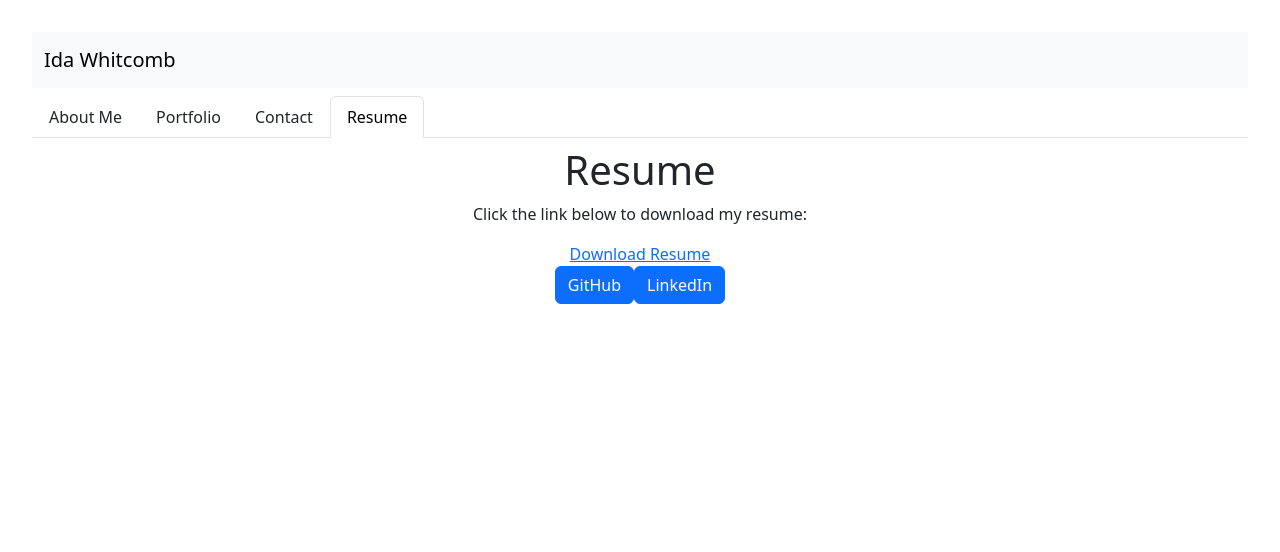
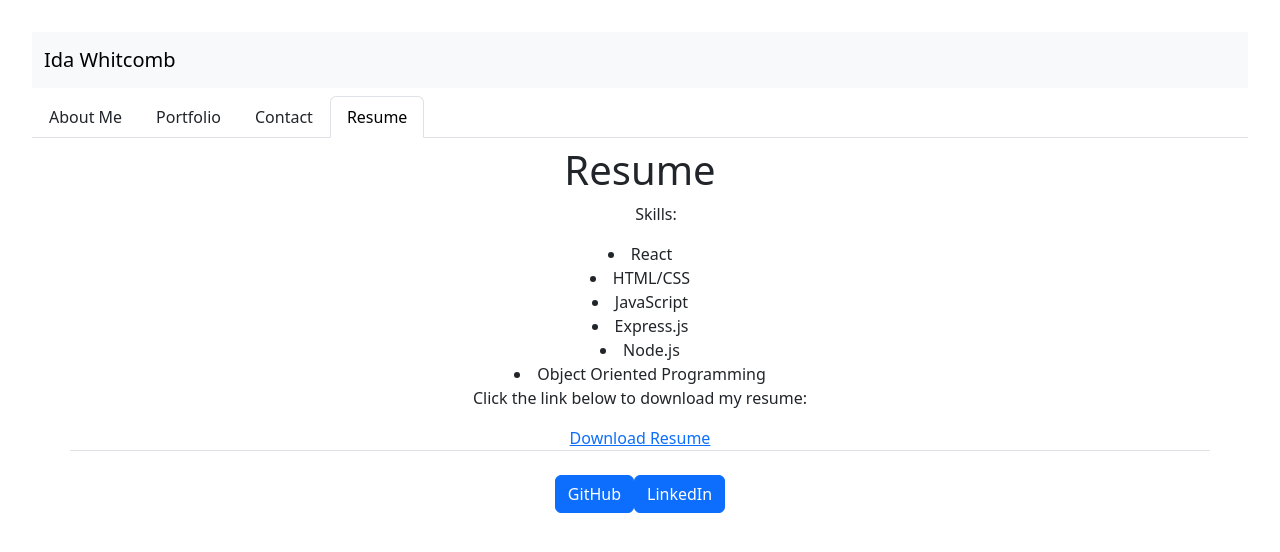
Before and after one commit to Ida-Whit/my_portfolio, a React (Vite) app in the folder vite-project/: page /Resume in a window 1280 px wide. Shown: the top 552 px of the page. Built offline with nearby package versions, Linux system fonts and the light colour scheme.

Commit message:
Began styling website

```diff
--- a/vite-project/src/components/footer.jsx
+++ b/vite-project/src/components/footer.jsx
@@ -1,6 +1,6 @@
 export default function Footer() {
     return (
-      <div className="container">
+      <div className="container border-top py-4">
       <div className="row">
         <div className="col">
           <a href="https://github.com/Ida-Whit" className="btn btn-primary">GitHub</a>
--- a/vite-project/src/pages/About/About.jsx
+++ b/vite-project/src/pages/About/About.jsx
@@ -4,7 +4,7 @@ export default function About() {
     return (
       <div>
         <h1>About Page</h1>
-        <img src={picture} alt="Picture of me" />
+        <img src={picture} style={{ width: '50%', height: '50%' }} alt="Picture of me" />
         <p>
           Hello and thank you for visiting my portfolio site! I am excited to show you everything I have been working so hard on.
           I graduated from University of New Hampshire with a degree in Environmental Science. Since graduating, I worked at a hazardous waste company, responsible for scheduling the transportation of waste to proper disposal facilities.
--- a/vite-project/src/pages/Contact/Contact.jsx
+++ b/vite-project/src/pages/Contact/Contact.jsx
@@ -47,9 +47,17 @@ export default function Contact() {
     setShowModal(false);
   };
 
+  const handleSubmit = (event) => {
+    event.preventDefault();
+    setName('');
+    setEmail('');
+    setMessage('');
+  };
+
     return (
     <div>
         <h1>Contact Me</h1>
+    <form onSubmit={handleSubmit}>
       <div className="input-group mb-3">
         <span className="input-group-text" id="basic-addon1">Name</span>
         <input type="text" className="form-control" placeholder="Name" aria-label="Name" value={name} onChange={handleNameChange} onBlur={handleBlur} name="name"></input>
@@ -62,6 +70,10 @@ export default function Contact() {
         <span className="input-group-text">Message</span>
         <textarea className="form-control" aria-label="Message" value={message} onChange={(event) => setMessage (event.target.value)}></textarea>
       </div>
+      <div className="col-12">
+        <button className="btn btn-primary" type="submit">Submit form</button>
+      </div>
+    </form>
       {showModal && (
         <div className="modal">
           <div className="modal-dialog">
--- a/vite-project/src/pages/Resume/Resume.jsx
+++ b/vite-project/src/pages/Resume/Resume.jsx
@@ -5,6 +5,13 @@ export default function Resume() {
   return (
       <div>
           <h1>Resume</h1>
+          <ul>Skills:</ul>
+            <li>React</li>
+            <li>HTML/CSS</li>
+            <li>JavaScript</li>
+            <li>Express.js</li>
+            <li>Node.js</li>
+            <li>Object Oriented Programming</li>
           <p>Click the link below to download my resume:</p>
           <a href={resume} download="resume.pdf">Download Resume</a>
       </div>
```
